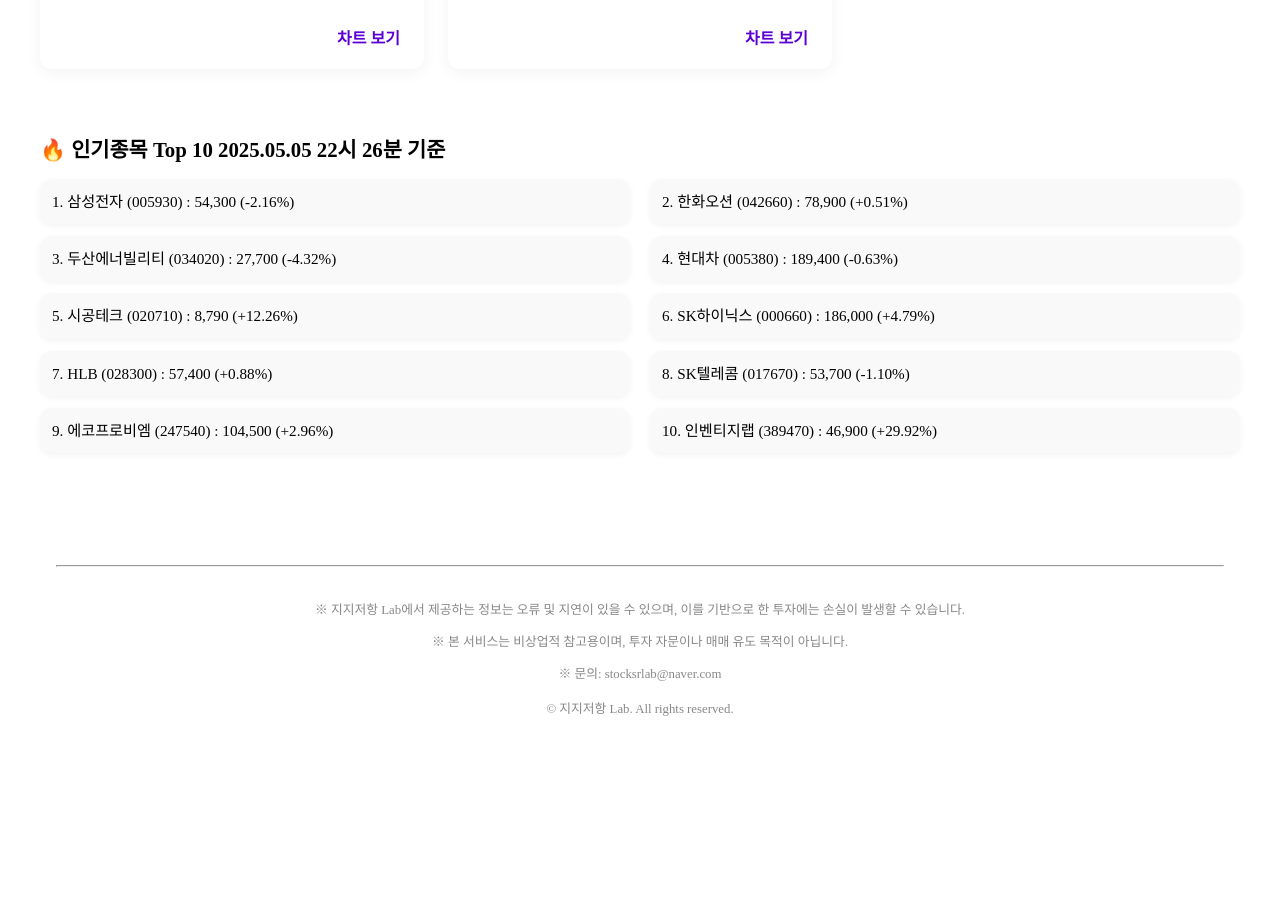
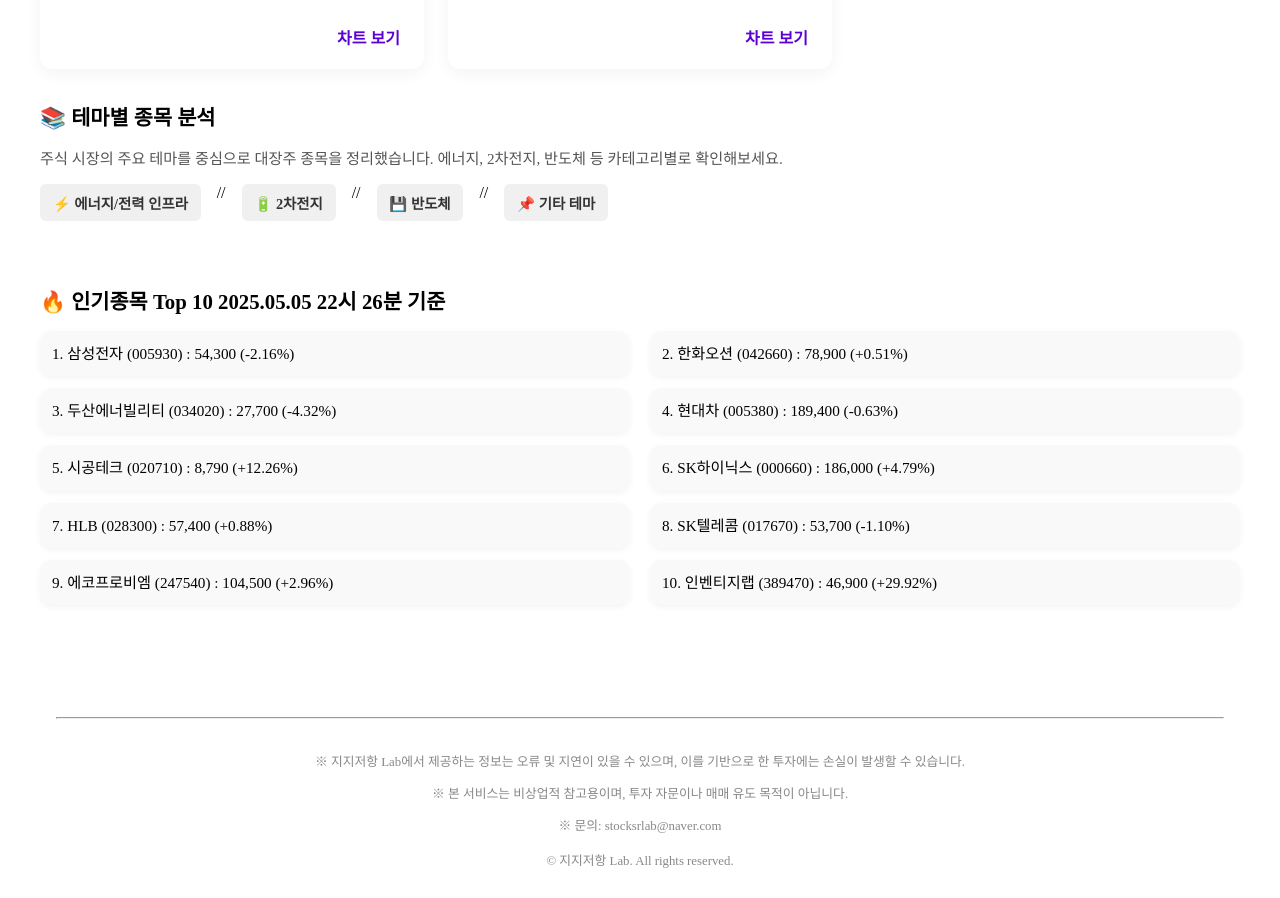
Before and after one commit to jh9098/stocksrlab, a React (Vite) app in the folder frontend/: page / in a window 1280 px wide. Shown: the part 905-1803 px from the top of the page. Before the commit the page ends 1690 px from the top, so only its background shows below. Built offline with nearby package versions, Linux system fonts and the light colour scheme; no server answers.

Commit message:
Update Home.jsx

```diff
--- a/frontend/src/pages/Home.jsx
+++ b/frontend/src/pages/Home.jsx
@@ -3,6 +3,16 @@
 import PopularStocksCompact from "../components/PopularStocksCompact";
 
 export default function Home() {
+  const themeLinkStyle = {
+    padding: "0.5rem 0.8rem",
+    backgroundColor: "#f0f0f0",
+    borderRadius: "6px",
+    textDecoration: "none",
+    color: "#333",
+    fontSize: "0.9rem",
+    fontWeight: "bold"
+  };
+
   const [stocks, setStocks] = useState([]);
   const [market, setMarket] = useState(null);
   const [favorites, setFavorites] = useState(() => {
@@ -156,6 +166,19 @@
           ))}
         </div>
       </section>
+      {/* ✅ 테마 분석 섹션 링크 추가 */}
+      <section style={{ marginBottom: "2rem" }}>
+        <h2 style={{ fontSize: "1.3rem", marginBottom: "0.5rem" }}>📚 테마별 종목 분석</h2>
+        <p style={{ fontSize: "0.95rem", color: "#555", marginBottom: "1rem" }}>
+          주식 시장의 주요 테마를 중심으로 대장주 종목을 정리했습니다. 에너지, 2차전지, 반도체 등 카테고리별로 확인해보세요.
+        </p>
+        <div style={{ display: "flex", gap: "1rem", flexWrap: "wrap" }}>
+          <Link to="/theme/energy" style={themeLinkStyle}>⚡ 에너지/전력 인프라</Link>
+          //<Link to="/theme/battery" style={themeLinkStyle}>🔋 2차전지</Link>
+          //<Link to="/theme/semicon" style={themeLinkStyle}>💾 반도체</Link>
+          //<Link to="/theme/etc" style={themeLinkStyle}>📌 기타 테마</Link>
+        </div>
+      </section>
 
       {/* ✅ 인기 검색 종목 섹션 */}
       <PopularStocksCompact />
```
